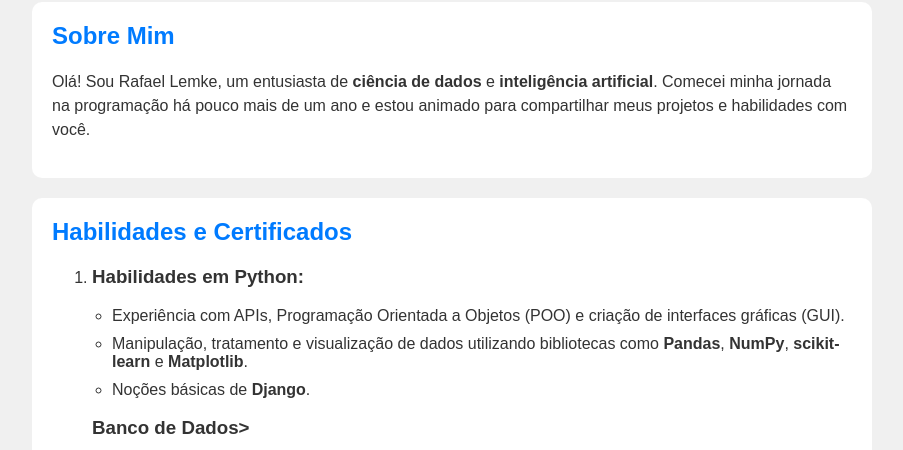
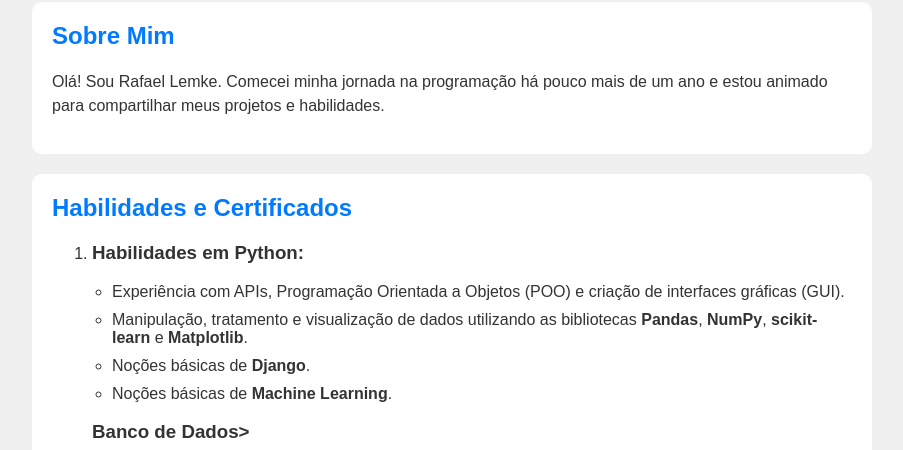
Before and after one commit to rafalemke/rafalemke.github.io, a plain HTML site: page index.html in a window 1280 px wide. Shown: the part 350-800 px from the top of the page, without its empty margins (188-1091 px from the left). Drawn offline with Linux system fonts and the light colour scheme.

Commit message:
Update index.html

```diff
--- a/index.html
+++ b/index.html
@@ -71,7 +71,7 @@
 
 <div class="about">
     <h2>Sobre Mim</h2>
-    <p>Olá! Sou Rafael Lemke, um entusiasta de <strong>ciência de dados</strong> e <strong>inteligência artificial</strong>. Comecei minha jornada na programação há pouco mais de um ano e estou animado para compartilhar meus projetos e habilidades com você.</p>
+    <p>Olá! Sou Rafael Lemke. Comecei minha jornada na programação há pouco mais de um ano e estou animado para compartilhar meus projetos e habilidades.</p>
 </div>
 
 <div class="skills">
@@ -81,8 +81,9 @@
             <h3>Habilidades em Python:</h3>
             <ul>
                 <li>Experiência com APIs, Programação Orientada a Objetos (POO) e criação de interfaces gráficas (GUI).</li>
-                <li>Manipulação, tratamento e visualização de dados utilizando bibliotecas como <strong>Pandas</strong>, <strong>NumPy</strong>, <strong>scikit-learn</strong> e <strong>Matplotlib</strong>.</li>
+                <li>Manipulação, tratamento e visualização de dados utilizando as bibliotecas <strong>Pandas</strong>, <strong>NumPy</strong>, <strong>scikit-learn</strong> e <strong>Matplotlib</strong>.</li>
                 <li>Noções básicas de <strong>Django</strong>.</li>
+                <li>Noções básicas de <strong>Machine Learning</strong>.</li>
             </ul>
             <h3>Banco de Dados></h3>
             <ul>
@@ -100,6 +101,11 @@
         <!-- Adicione outras habilidades aqui -->
     </ol>
 </div>
+<div>
+    <ol>
+
+    </ol>
+</div>
 
 <div class="contact">
     <p>Se você gostaria de saber mais sobre algum projeto ou colaborar, sinta-se à vontade para entrar em contato comigo através do meu <a href="https://www.linkedin.com/">LinkedIn</a>.</p>
```
